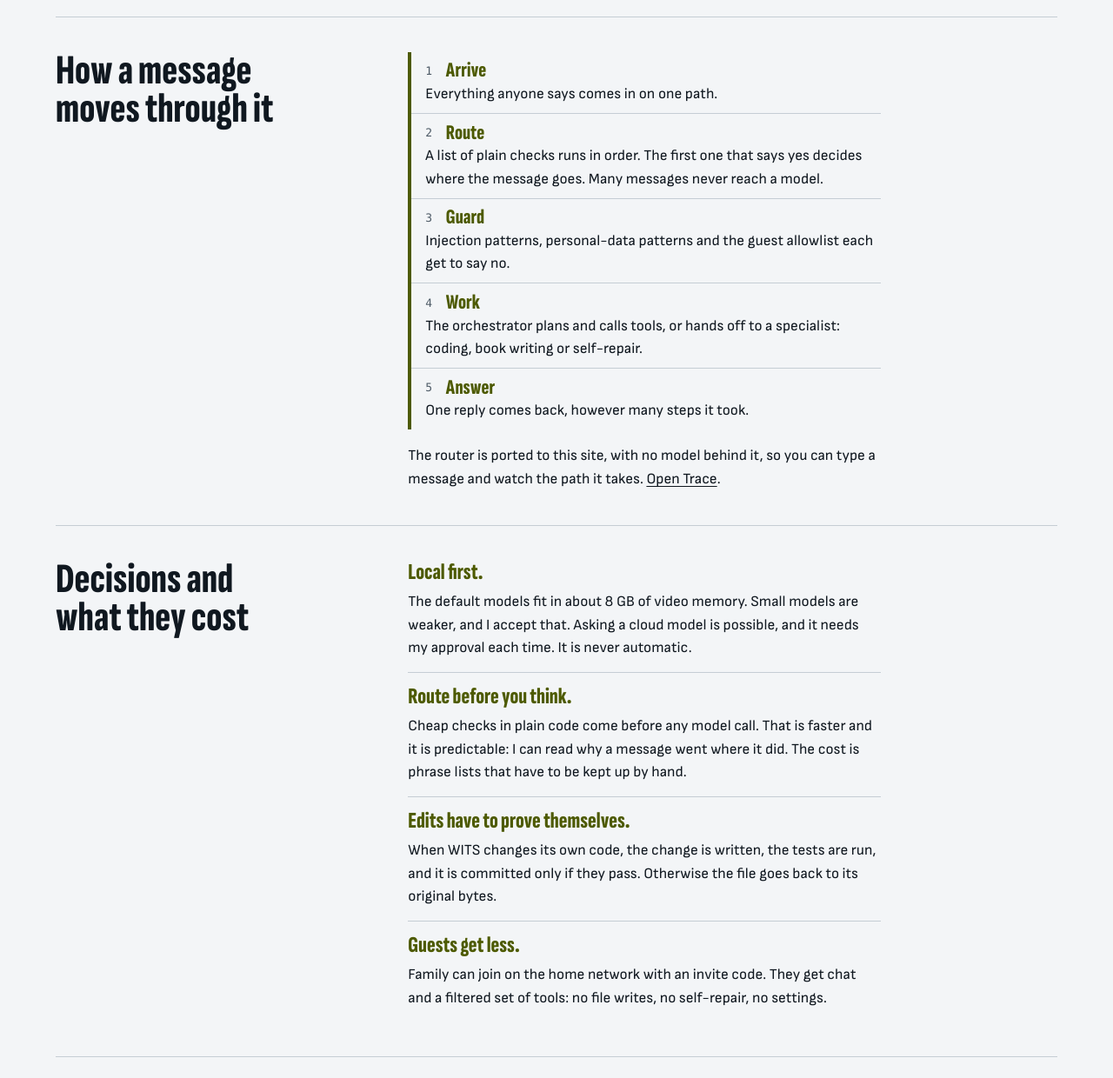
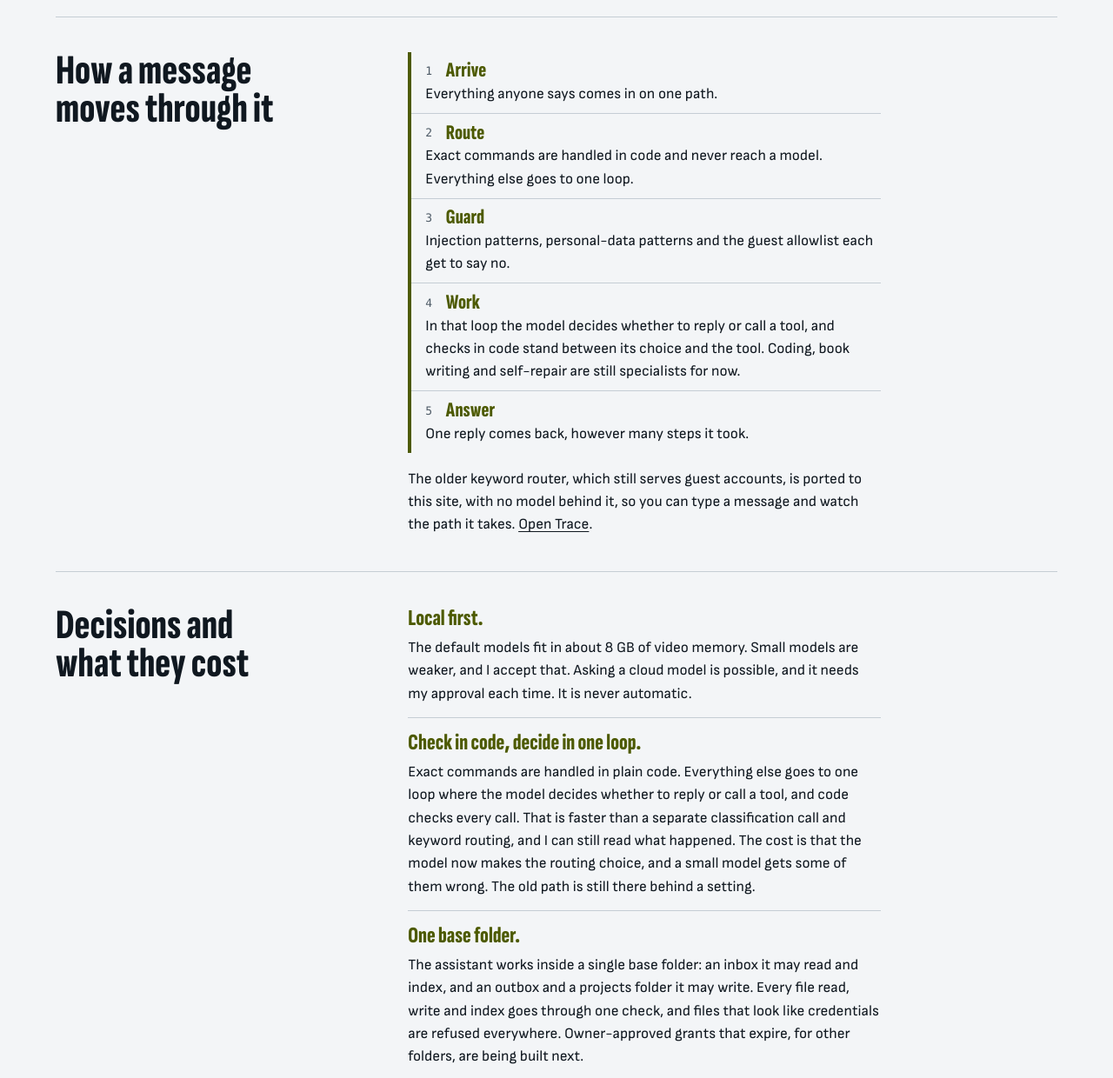
Before and after one commit to capnknives/richardelliot.dev, a plain HTML site: page projects/wits.html in a window 1280 px wide. Shown: the part 920-2160 px from the top of the page at 87% size. Drawn offline with Linux system fonts and the light colour scheme.

Commit message:
Update WITS page: new conversation loop live, folder access, measurements
Co-Authored-By: Claude Fable 5.2 <noreply@anthropic.com>
Claude-Session: https://claude.ai/code/session_01KnFn2fgPAdXgsf7pkiR9YQ

```diff
--- a/projects/wits.html
+++ b/projects/wits.html
@@ -55,12 +55,12 @@
         <div class="body">
 <ol class="flow">
   <li><b>Arrive</b> Everything anyone says comes in on one path.</li>
-  <li><b>Route</b> A list of plain checks runs in order. The first one that says yes decides where the message goes. Many messages never reach a model.</li>
+  <li><b>Route</b> Exact commands are handled in code and never reach a model. Everything else goes to one loop.</li>
   <li><b>Guard</b> Injection patterns, personal-data patterns and the guest allowlist each get to say no.</li>
-  <li><b>Work</b> The orchestrator plans and calls tools, or hands off to a specialist: coding, book writing or self-repair.</li>
+  <li><b>Work</b> In that loop the model decides whether to reply or call a tool, and checks in code stand between its choice and the tool. Coding, book writing and self-repair are still specialists for now.</li>
   <li><b>Answer</b> One reply comes back, however many steps it took.</li>
 </ol>
-<p>The router is ported to this site, with no model behind it, so you can type a message and watch the path it takes. <a href="../tools/trace.html">Open Trace</a>.</p>
+<p>The older keyword router, which still serves guest accounts, is ported to this site, with no model behind it, so you can type a message and watch the path it takes. <a href="../tools/trace.html">Open Trace</a>.</p>
         </div>
       </section>
       <section>
@@ -69,8 +69,10 @@
 <dl class="choices">
   <dt>Local first.</dt>
   <dd>The default models fit in about 8 GB of video memory. Small models are weaker, and I accept that. Asking a cloud model is possible, and it needs my approval each time. It is never automatic.</dd>
-  <dt>Route before you think.</dt>
-  <dd>Cheap checks in plain code come before any model call. That is faster and it is predictable: I can read why a message went where it did. The cost is phrase lists that have to be kept up by hand.</dd>
+  <dt>Check in code, decide in one loop.</dt>
+  <dd>Exact commands are handled in plain code. Everything else goes to one loop where the model decides whether to reply or call a tool, and code checks every call. That is faster than a separate classification call and keyword routing, and I can still read what happened. The cost is that the model now makes the routing choice, and a small model gets some of them wrong. The old path is still there behind a setting.</dd>
+  <dt>One base folder.</dt>
+  <dd>The assistant works inside a single base folder: an inbox it may read and index, and an outbox and a projects folder it may write. Every file read, write and index goes through one check, and files that look like credentials are refused everywhere. Owner-approved grants that expire, for other folders, are being built next.</dd>
   <dt>Edits have to prove themselves.</dt>
   <dd>When WITS changes its own code, the change is written, the tests are run, and it is committed only if they pass. Otherwise the file goes back to its original bytes.</dd>
   <dt>Guests get less.</dt>
@@ -97,8 +99,8 @@
 <ol>
   <li><strong>Measure the machine.</strong> Benchmarks before any building, so the plan rests on numbers. Done for the small models; the findings are below.</li>
   <li><strong>A shared workspace.</strong> An MCP server where outside agents claim tasks, leave handoff notes and ask me for decisions. Approvals come to my phone, and I can cut off any one agent. This moved ahead of everything else because I can use it right away. It shipped on November 22, 2026, and is described in the next section.</li>
-  <li><strong>A simpler conversation core.</strong> In progress. One tool-calling loop on one resident model replaces the separate intent-classification call and the keyword routing. The specialist agents become skills plus tools, and the tested-edit pipeline stays as code. Shipped so far: per-turn metrics, which time each model call and tool call and store no message text, and a golden set of 30 cases checked by code rather than by a model. Next are serving settings, a tool-call guard (schema checks, retries, and caps on repeats and steps), and the new loop behind a setting.</li>
-  <li><strong>Foundations.</strong> A database in place of JSON files, more than one model provider, and a fast model and a heavy model with a router between them.</li>
+  <li><strong>A simpler conversation core.</strong> The new loop is live as the front door for my own turns. One tool-calling loop on one resident model replaced the separate intent-classification call and the keyword routing. The old path is still there behind a setting and still serves guest accounts. Shipped with it: per-turn metrics, which time each model call and tool call and store no message text; a golden set of 30 cases checked by code rather than by a model, run in a sandbox folder; and a tool-call guard that checks argument schemas and caps retries, repeats and steps. Tools get the session and role from the loop, not from the model. On my 8 GB card, with the same model and the same 30 cases, the old path passed 20 and the new loop passed 25, and the 25 held across three runs. Tool turns went from 5 to 35 seconds down to about one second: a memory search from 35 seconds to about 1, listing files from 8 seconds to 1. Next: a fixed short tool list with a lookup for the rest, skills in place of the specialist agents, and streaming replies in the interface.</li>
+  <li><strong>Foundations.</strong> A database in place of JSON files, more than one model provider, and one resident model, with a heavier model only by an explicit rule.</li>
   <li><strong>Daily affairs.</strong> Tasks, reminders, a scheduler that starts work on its own, calendar and mail with approval before anything is sent.</li>
   <li><strong>Agents out.</strong> WITS hands whole jobs to other coding agents as supervised workers, one graphics-card job at a time, and their results pass the same tested-edit rule.</li>
   <li><strong>Voice.</strong> Local speech in and out.</li>
@@ -139,6 +141,7 @@
   <tr><th scope="row">Same model, on llama.cpp with its expert cache</th><td>46 <small>about</small></td></tr>
 </table>
 <ul>
+  <li><strong>The context size was the biggest fix.</strong> Turn metrics showed the model loading with a 40,960-token context by default and spilling onto the CPU. Fixing it at 8,192 took a short reply from about 25 to 43 seconds down to about one second, before any redesign.</li>
   <li><strong>A stick in the wrong slot cost a quarter.</strong> Three mismatched sticks sat with 8 GB on one memory channel and 24 GB on the other. Moving one balanced them, and both large models ran about 25% faster. It cost nothing.</li>
   <li><strong>The readout was wrong.</strong> Ollama reported one large model as 82% on the graphics card. Its own log showed 3.8 GB on the card and 13.2 GB in system memory. I go by the log now.</li>
   <li><strong>A newer engine beat the convenient one.</strong> llama.cpp added a cache that keeps the busiest parts of a mixture-of-experts model on the graphics card. On this card it took the largest model from 36 to about 46. That is two short runs on one prompt, so I expect less in mixed use.</li>
@@ -174,7 +177,7 @@
   <li><strong>Tools:</strong> about 30 built in and discovered at start-up, plus outside tools over MCP.</li>
   <li><strong>Agents in:</strong> an MCP endpoint with five tools, a token for each agent, and SQLite behind it.</li>
   <li><strong>Memory:</strong> a FAISS vector index beside the session records.</li>
-  <li><strong>Tests:</strong> more than 1,100 in pytest as of November 2026, run by GitHub Actions on two versions of Python.</li>
+  <li><strong>Tests:</strong> more than 1,500 in pytest as of November 2026, run by GitHub Actions on two versions of Python.</li>
 </ul>
         </div>
       </section>
```
